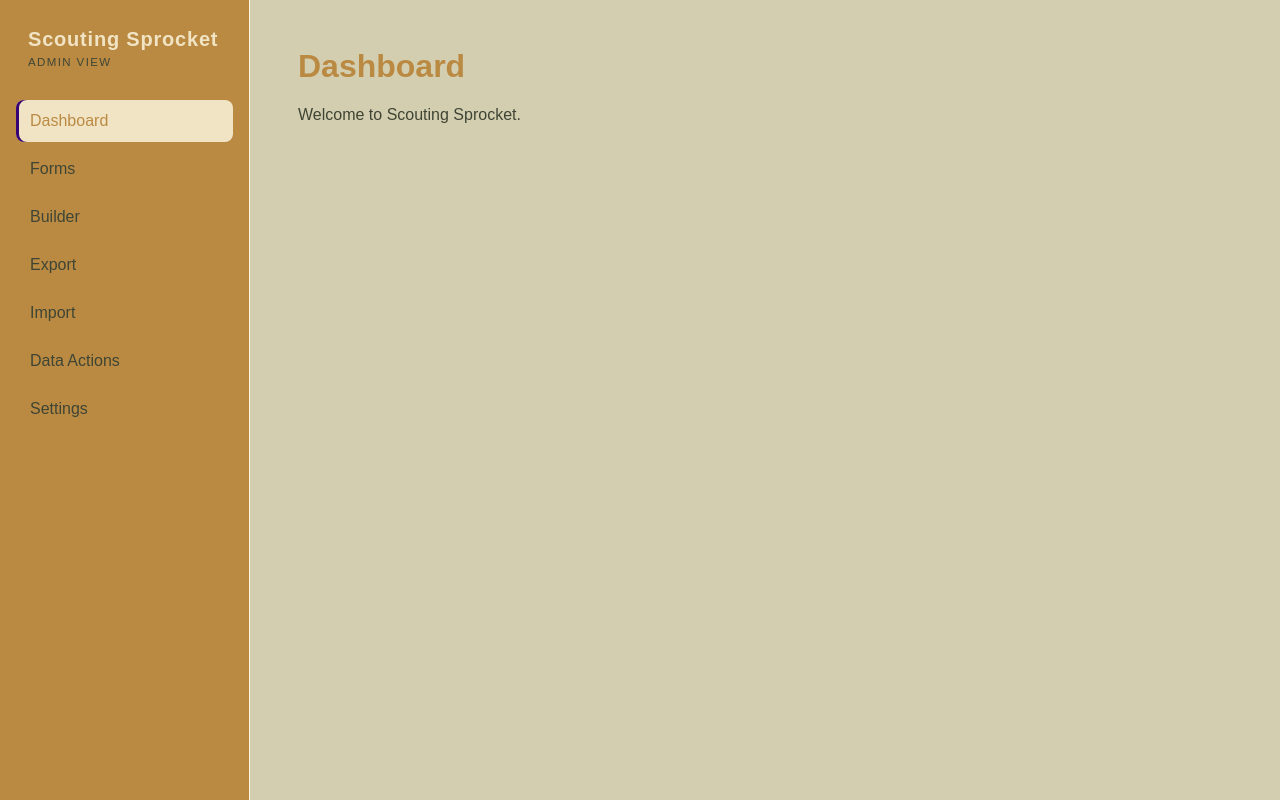
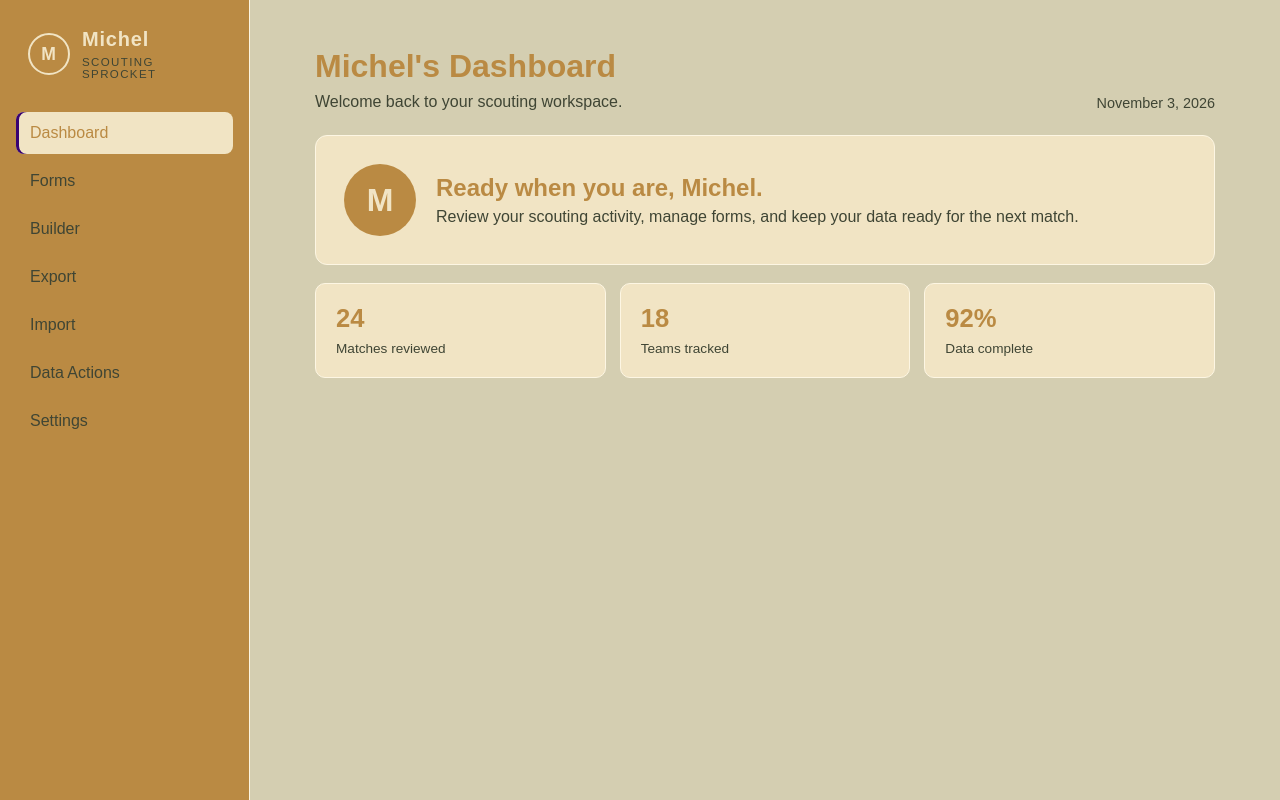
Before and after one commit to 8BitAdam/ScoutingSprocket, a plain HTML site: page index.html in a window 1280 px wide. Drawn offline with Linux system fonts and the light colour scheme.

Commit message:
Running test CSS

```diff
--- a/index.html
+++ b/index.html
@@ -44,7 +44,9 @@
         }
 
         .brand {
-            display: block;
+            display: flex;
+            align-items: center;
+            gap: 12px;
             margin: 0 12px 32px;
             color: var(--surface);
             font-size: 1.25rem;
@@ -53,7 +55,22 @@
             text-decoration: none;
         }
 
-        .brand span {
+        .brand-mark {
+            display: grid;
+            width: 42px;
+            height: 42px;
+            flex-shrink: 0;
+            place-items: center;
+            border: 2px solid var(--surface);
+            border-radius: 50%;
+            font-size: 1.1rem;
+        }
+
+        .brand-copy {
+            display: block;
+        }
+
+        .brand-copy > span {
             display: block;
             margin-top: 5px;
             color: var(--muted);
@@ -97,6 +114,89 @@
             padding: 48px;
         }
 
+        .dashboard {
+            max-width: 900px;
+            margin: 0 auto;
+        }
+
+        .dashboard-header {
+            display: flex;
+            align-items: flex-end;
+            justify-content: space-between;
+            gap: 24px;
+            margin-bottom: 24px;
+        }
+
+        .dashboard-header h1 {
+            margin: 0 0 8px;
+        }
+
+        .dashboard-header p {
+            margin: 0;
+        }
+
+        .dashboard-date {
+            color: var(--muted);
+            font-size: 0.9rem;
+            white-space: nowrap;
+        }
+
+        .welcome-panel {
+            display: flex;
+            align-items: center;
+            gap: 20px;
+            padding: 28px;
+            border: 1px solid var(--outline);
+            border-radius: 12px;
+            background: var(--surface);
+        }
+
+        .welcome-mark {
+            display: grid;
+            width: 72px;
+            height: 72px;
+            flex-shrink: 0;
+            place-items: center;
+            border-radius: 50%;
+            background: var(--sidebar);
+            color: var(--surface);
+            font-size: 2rem;
+            font-weight: 700;
+        }
+
+        .welcome-panel h2 {
+            margin: 0 0 6px;
+        }
+
+        .welcome-panel p {
+            margin: 0;
+        }
+
+        .summary-grid {
+            display: grid;
+            grid-template-columns: repeat(3, 1fr);
+            gap: 14px;
+            margin-top: 18px;
+        }
+
+        .summary-item {
+            padding: 20px;
+            border: 1px solid var(--outline);
+            border-radius: 10px;
+            background: var(--surface);
+        }
+
+        .summary-item strong {
+            display: block;
+            margin-bottom: 6px;
+            font-size: 1.6rem;
+        }
+
+        .summary-item span {
+            color: var(--muted);
+            font-size: 0.85rem;
+        }
+
         .content h1 {
             margin-top: 0;
         }
@@ -128,6 +228,19 @@
             .content {
                 padding: 28px 24px;
             }
+
+            .dashboard-header {
+                display: block;
+            }
+
+            .dashboard-date {
+                display: block;
+                margin-top: 12px;
+            }
+
+            .summary-grid {
+                grid-template-columns: 1fr;
+            }
         }
     </style>
 </head>
@@ -136,8 +249,11 @@
     <div class="layout">
         <aside class="sidebar">
             <a class="brand" href="/">
-                Scouting Sprocket
-                <span>Admin View</span>
+                <span class="brand-mark" aria-hidden="true">M</span>
+                <span class="brand-copy">
+                    Michel
+                    <span>Scouting Sprocket</span>
+                </span>
             </a>
 
             <nav aria-label="Main navigation">
@@ -182,8 +298,29 @@
         </aside>
 
         <main class="content">
-            <h1>Dashboard</h1>
-            <p>Welcome to Scouting Sprocket.</p>
+            <div class="dashboard">
+                <header class="dashboard-header">
+                    <div>
+                        <h1>Michel's Dashboard</h1>
+                        <p>Welcome back to your scouting workspace.</p>
+                    </div>
+                    <span class="dashboard-date">November 3, 2026</span>
+                </header>
+
+                <section class="welcome-panel" aria-labelledby="welcome-title">
+                    <div class="welcome-mark" aria-hidden="true">M</div>
+                    <div>
+                        <h2 id="welcome-title">Ready when you are, Michel.</h2>
+                        <p>Review your scouting activity, manage forms, and keep your data ready for the next match.</p>
+                    </div>
+                </section>
+
+                <section class="summary-grid" aria-label="Dashboard summary">
+                    <div class="summary-item"><strong>24</strong><span>Matches reviewed</span></div>
+                    <div class="summary-item"><strong>18</strong><span>Teams tracked</span></div>
+                    <div class="summary-item"><strong>92%</strong><span>Data complete</span></div>
+                </section>
+            </div>
         </main>
     </div>
 </body>
```
Also changed, not shown: assets/Michael.png (added).
